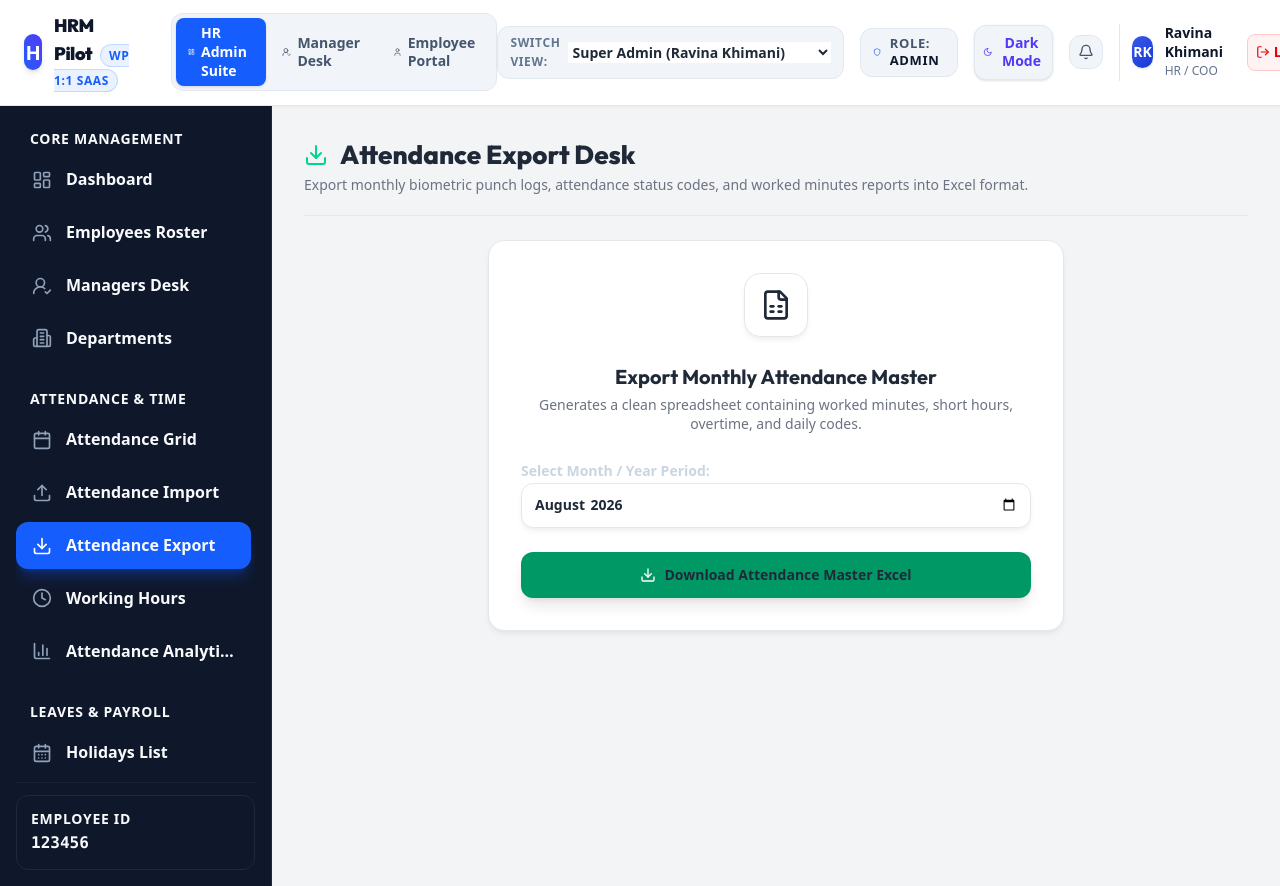
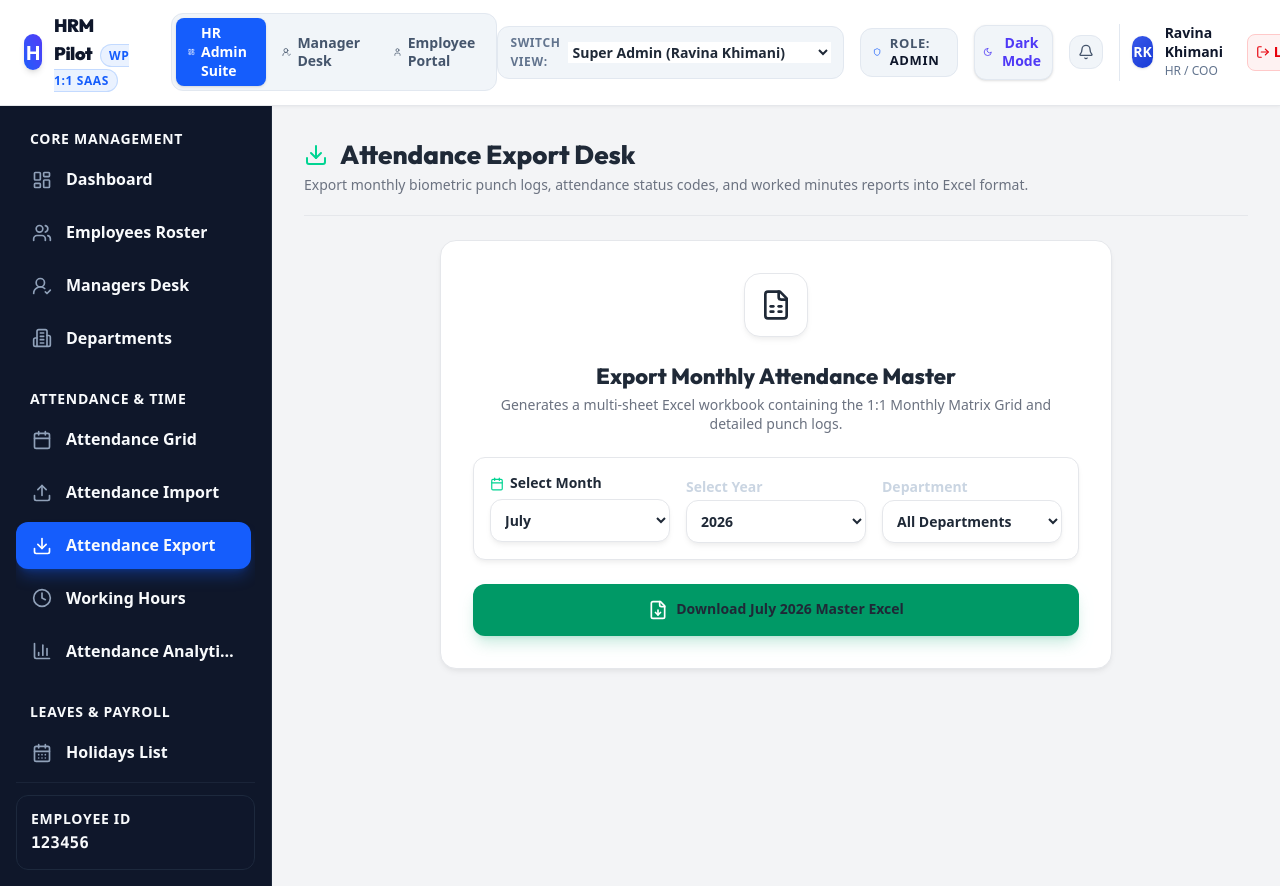
Before and after one commit to harsh12356-44/hrm-pilot-web-app, a Next.js app: page /admin/attendance/export in a window 1280 px wide. Shown: the top 886 px of the page. Built offline with nearby package versions, Linux system fonts and the light colour scheme.

Commit message:
Fix Month and Year selection dropdowns and multi-sheet Excel generation on Attendance Export page

```diff
--- a/src/app/admin/attendance/export/page.tsx
+++ b/src/app/admin/attendance/export/page.tsx
@@ -3,23 +3,145 @@
 import React, { useState } from 'react';
 import Navbar from '@/components/Navbar';
 import Sidebar from '@/components/Sidebar';
-import { Download, Calendar, FileSpreadsheet, CheckCircle2 } from 'lucide-react';
+import { Download, Calendar, FileSpreadsheet, CheckCircle2, FileDown } from 'lucide-react';
 import * as XLSX from 'xlsx';
 
+const MONTHS = [
+  { value: '1', name: 'January' },
+  { value: '2', name: 'February' },
+  { value: '3', name: 'March' },
+  { value: '4', name: 'April' },
+  { value: '5', name: 'May' },
+  { value: '6', name: 'June' },
+  { value: '7', name: 'July' },
+  { value: '8', name: 'August' },
+  { value: '9', name: 'September' },
+  { value: '10', name: 'October' },
+  { value: '11', name: 'November' },
+  { value: '12', name: 'December' },
+];
+
+const YEARS = ['2024', '2025', '2026', '2027'];
+
 export default function AttendanceExportPage() {
-  const [month, setMonth] = useState('2026-08');
+  const [selectedMonth, setSelectedMonth] = useState('7'); // July default
+  const [selectedYear, setSelectedYear] = useState('2026');
+  const [departmentFilter, setDepartmentFilter] = useState('ALL');
   const [exporting, setExporting] = useState(false);
   const [downloaded, setDownloaded] = useState(false);
+  const [exportedCount, setExportedCount] = useState(0);
 
-  const handleExportCSV = async () => {
+  const handleExportExcel = async () => {
     setExporting(true);
+    setDownloaded(false);
     try {
-      const res = await fetch('/api/attendance');
-      const data = await res.json();
-      const ws = XLSX.utils.json_to_sheet(Array.isArray(data) ? data : []);
+      const [attRes, empRes] = await Promise.all([
+        fetch(`/api/attendance?month=${selectedMonth}&year=${selectedYear}&department=${departmentFilter}`),
+        fetch(`/api/employees`),
+      ]);
+
+      const attData = await attRes.json();
+      const empData = await empRes.json();
+
+      const logs: any[] = Array.isArray(attData.logs) ? attData.logs : [];
+      let employees: any[] = Array.isArray(empData.employees) ? empData.employees : Array.isArray(empData) ? empData : [];
+
+      if (departmentFilter !== 'ALL') {
+        employees = employees.filter(e => e.department === departmentFilter);
+      }
+
+      const totalDaysInMonth = new Date(Number(selectedYear), Number(selectedMonth), 0).getDate();
+      const daysArray = Array.from({ length: totalDaysInMonth }, (_, i) => i + 1);
+
+      // Create Matrix Data for Sheet 1
+      const matrixRows: any[] = [];
+
+      employees.forEach(emp => {
+        const empLogs = logs.filter(l => l.employeeId === emp.id);
+        const row: any = {
+          'Emp Code': emp.employeeId || emp.id,
+          'Employee Name': emp.name,
+          'Department': emp.department,
+          'Designation': emp.designation,
+        };
+
+        let totalWorkedMins = 0;
+        let totalShortMins = 0;
+        let totalExtraMins = 0;
+
+        daysArray.forEach(dayNum => {
+          const padDay = String(dayNum).padStart(2, '0');
+          const padMonth = String(selectedMonth).padStart(2, '0');
+          const dateStr = `${selectedYear}-${padMonth}-${padDay}`;
+          const log = empLogs.find(l => l.date === dateStr);
+
+          const dateObj = new Date(dateStr);
+          const isSunday = dateObj.getDay() === 0;
+
+          if ((log && (log.attendanceCode === 'WO-I' || log.attendanceCode === 'WO')) || (isSunday && (!log || log.attendanceCode === 'WO-I' || log.attendanceCode === 'WO'))) {
+            row[dayNum] = 'WO';
+          } else if (log) {
+            if (log.attendanceCode === 'A') {
+              row[dayNum] = 'A';
+            } else if (log.attendanceCode === 'HD') {
+              row[dayNum] = 'HD (4h)';
+              totalWorkedMins += 240;
+            } else if (log.workedMinutes > 0) {
+              const h = Math.floor(log.workedMinutes / 60);
+              const m = log.workedMinutes % 60;
+              row[dayNum] = m > 0 ? `${h}h ${m}m` : `${h}h`;
+              totalWorkedMins += log.workedMinutes;
+              totalShortMins += log.shortMinutes || 0;
+              totalExtraMins += log.extraMinutes || 0;
+            } else {
+              row[dayNum] = log.attendanceCode || '-';
+            }
+          } else {
+            row[dayNum] = '-';
+          }
+        });
+
+        row['Total Worked Hours'] = `${(totalWorkedMins / 60).toFixed(1)} hrs`;
+        row['Total Short Hours'] = `${(totalShortMins / 60).toFixed(1)} hrs`;
+        row['Overtime Extra Hours'] = `${(totalExtraMins / 60).toFixed(1)} hrs`;
+
+        matrixRows.push(row);
+      });
+
+      // Create Detailed Punch Logs for Sheet 2
+      const detailedLogs = logs.map(l => {
+        const emp = employees.find(e => e.id === l.employeeId);
+        return {
+          'Emp ID': emp?.employeeId || l.employeeId,
+          'Employee Name': emp?.name || l.employeeName || 'Unknown',
+          'Department': emp?.department || l.department || 'General',
+          'Date': l.date,
+          'Check In': l.checkIn || '--:--',
+          'Check Out': l.checkOut || '--:--',
+          'Worked Minutes': l.workedMinutes || 0,
+          'Worked Hours': (l.workedMinutes / 60).toFixed(2),
+          'Short Minutes': l.shortMinutes || 0,
+          'Overtime Minutes': l.extraMinutes || 0,
+          'Status Code': l.attendanceCode || 'P',
+        };
+      });
+
       const wb = XLSX.utils.book_new();
-      XLSX.utils.book_append_sheet(wb, ws, `Attendance_${month}`);
-      XLSX.writeFile(wb, `HRM_Pilot_Attendance_Log_${month}.xlsx`);
+
+      // Sheet 1: Monthly Matrix
+      const wsMatrix = XLSX.utils.json_to_sheet(matrixRows);
+      XLSX.utils.book_append_sheet(wb, wsMatrix, 'Monthly Matrix Grid');
+
+      // Sheet 2: Daily Punch Logs
+      const wsDetails = XLSX.utils.json_to_sheet(detailedLogs);
+      XLSX.utils.book_append_sheet(wb, wsDetails, 'Daily Punch Logs');
+
+      const monthName = MONTHS.find(m => m.value === selectedMonth)?.name || selectedMonth;
+      const filename = `HRM_Pilot_Attendance_${monthName}_${selectedYear}.xlsx`;
+
+      XLSX.writeFile(wb, filename);
+
+      setExportedCount(matrixRows.length);
       setDownloaded(true);
     } catch (err) {
       console.error(err);
@@ -27,6 +149,8 @@ export default function AttendanceExportPage() {
       setExporting(false);
     }
   };
+
+  const selectedMonthName = MONTHS.find(m => m.value === selectedMonth)?.name;
 
   return (
     <div className="min-h-screen bg-slate-950 font-sans antialiased text-slate-100 flex flex-col">
@@ -44,41 +168,93 @@ export default function AttendanceExportPage() {
             </p>
           </div>
 
-          <div className="p-8 rounded-2xl bg-slate-900 border border-slate-800 space-y-6 max-w-xl mx-auto text-center shadow-xl">
-            <div className="w-16 h-16 rounded-2xl bg-emerald-500/10 border border-emerald-500/30 flex items-center justify-center text-emerald-400 mx-auto">
+          <div className="p-8 rounded-2xl bg-slate-900 border border-slate-800 space-y-6 max-w-2xl mx-auto text-center shadow-2xl">
+            <div className="w-16 h-16 rounded-2xl bg-emerald-500/10 border border-emerald-500/30 flex items-center justify-center text-emerald-400 mx-auto shadow-inner">
               <FileSpreadsheet className="w-8 h-8" />
             </div>
 
             <div>
-              <h3 className="text-lg font-bold text-white font-heading">Export Monthly Attendance Master</h3>
+              <h3 className="text-xl font-extrabold text-white font-heading">Export Monthly Attendance Master</h3>
               <p className="text-xs text-slate-400 mt-1">
-                Generates a clean spreadsheet containing worked minutes, short hours, overtime, and daily codes.
+                Generates a multi-sheet Excel workbook containing the 1:1 Monthly Matrix Grid and detailed punch logs.
               </p>
             </div>
 
-            <div className="space-y-2 text-left">
-              <label className="text-xs font-bold text-slate-300">Select Month / Year Period:</label>
-              <input
-                type="month"
-                value={month}
-                onChange={(e) => setMonth(e.target.value)}
-                className="w-full p-3 rounded-xl bg-slate-950 border border-slate-800 text-white text-xs font-semibold focus:outline-none focus:border-emerald-500"
-              />
+            {/* Select Month, Year, and Department Controls */}
+            <div className="grid grid-cols-1 sm:grid-cols-3 gap-4 text-left bg-slate-950/60 p-4 rounded-xl border border-slate-800">
+              {/* Month Dropdown */}
+              <div className="space-y-1.5">
+                <label className="text-xs font-bold text-slate-300 flex items-center space-x-1.5">
+                  <Calendar className="w-3.5 h-3.5 text-emerald-400" />
+                  <span>Select Month</span>
+                </label>
+                <select
+                  value={selectedMonth}
+                  onChange={(e) => setSelectedMonth(e.target.value)}
+                  className="w-full p-2.5 rounded-xl bg-slate-900 border border-slate-700 text-white text-xs font-bold focus:outline-none focus:border-emerald-500"
+                >
+                  {MONTHS.map((m) => (
+                    <option key={m.value} value={m.value}>
+                      {m.name}
+                    </option>
+                  ))}
+                </select>
+              </div>
+
+              {/* Year Dropdown */}
+              <div className="space-y-1.5">
+                <label className="text-xs font-bold text-slate-300">Select Year</label>
+                <select
+                  value={selectedYear}
+                  onChange={(e) => setSelectedYear(e.target.value)}
+                  className="w-full p-2.5 rounded-xl bg-slate-900 border border-slate-700 text-white text-xs font-bold focus:outline-none focus:border-emerald-500"
+                >
+                  {YEARS.map((y) => (
+                    <option key={y} value={y}>
+                      {y}
+                    </option>
+                  ))}
+                </select>
+              </div>
+
+              {/* Department Dropdown */}
+              <div className="space-y-1.5">
+                <label className="text-xs font-bold text-slate-300">Department</label>
+                <select
+                  value={departmentFilter}
+                  onChange={(e) => setDepartmentFilter(e.target.value)}
+                  className="w-full p-2.5 rounded-xl bg-slate-900 border border-slate-700 text-white text-xs font-bold focus:outline-none focus:border-emerald-500"
+                >
+                  <option value="ALL">All Departments</option>
+                  <option value="Human Resources">Human Resources</option>
+                  <option value="Development">Development</option>
+                  <option value="SEO">SEO</option>
+                  <option value="Founders Office">Founders Office</option>
+                  <option value="General">General</option>
+                </select>
+              </div>
             </div>
 
+            {/* Download Button */}
             <button
-              onClick={handleExportCSV}
+              onClick={handleExportExcel}
               disabled={exporting}
-              className="w-full py-3.5 rounded-xl bg-emerald-600 hover:bg-emerald-500 font-bold text-white text-xs transition shadow-lg flex items-center justify-center space-x-2 disabled:opacity-50"
+              className="w-full py-4 rounded-xl bg-emerald-600 hover:bg-emerald-500 font-bold text-white text-xs transition shadow-lg shadow-emerald-600/20 flex items-center justify-center space-x-2 disabled:opacity-50"
             >
-              <Download className="w-4 h-4" />
-              <span>{exporting ? 'Generating Excel Spreadsheet...' : 'Download Attendance Master Excel'}</span>
+              <FileDown className="w-5 h-5" />
+              <span>
+                {exporting
+                  ? `Generating ${selectedMonthName} ${selectedYear} Excel...`
+                  : `Download ${selectedMonthName} ${selectedYear} Master Excel`}
+              </span>
             </button>
 
             {downloaded && (
-              <div className="p-3 rounded-xl bg-emerald-500/10 border border-emerald-500/30 text-emerald-300 text-xs font-medium flex items-center justify-center space-x-2">
-                <CheckCircle2 className="w-4 h-4 text-emerald-400" />
-                <span>Spreadsheet successfully exported to your downloads folder!</span>
+              <div className="p-4 rounded-xl bg-emerald-500/10 border border-emerald-500/30 text-emerald-300 text-xs font-semibold flex items-center justify-center space-x-2">
+                <CheckCircle2 className="w-5 h-5 text-emerald-400" />
+                <span>
+                  Successfully exported <strong>{selectedMonthName} {selectedYear}</strong> attendance matrix for {exportedCount} employees!
+                </span>
               </div>
             )}
           </div>
```
